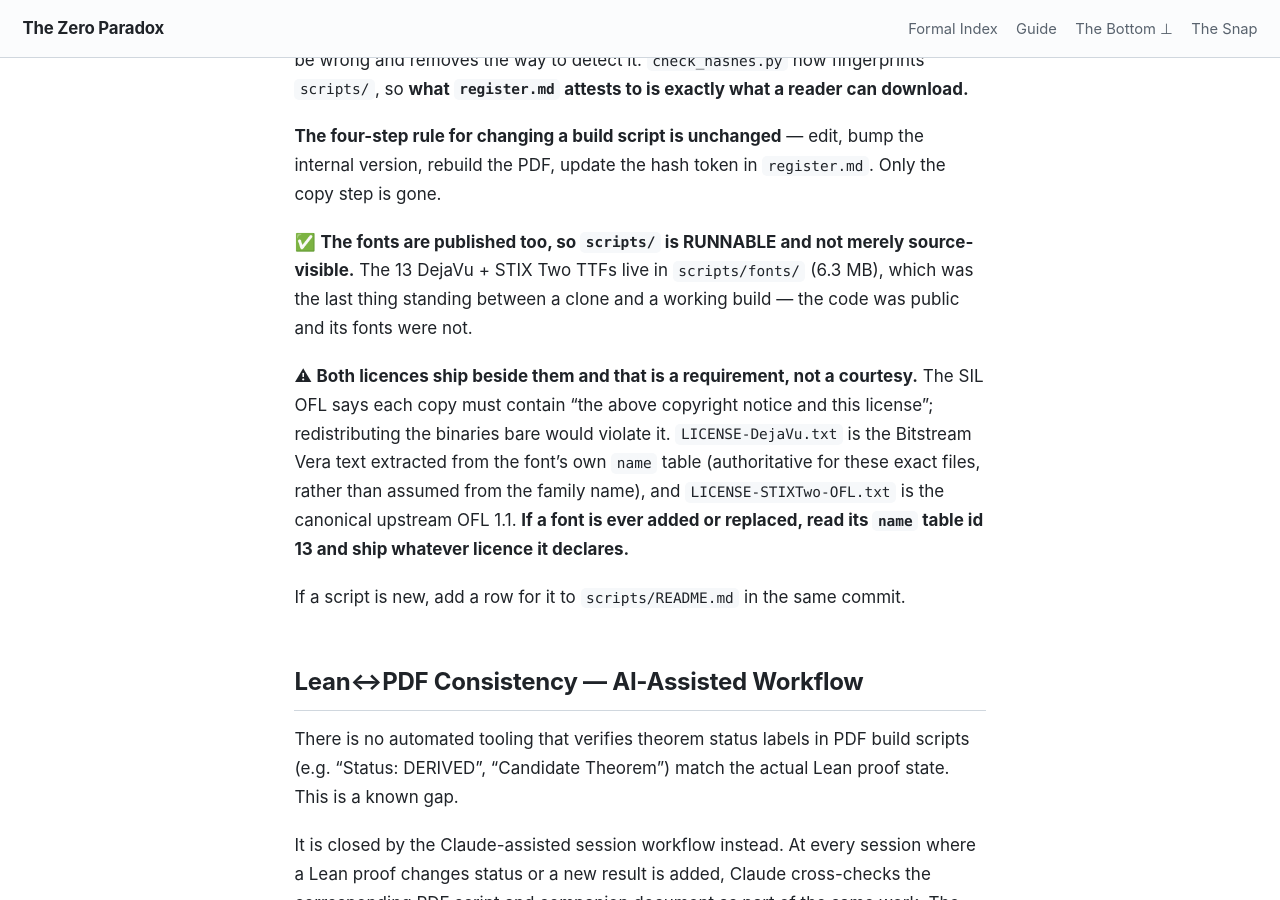
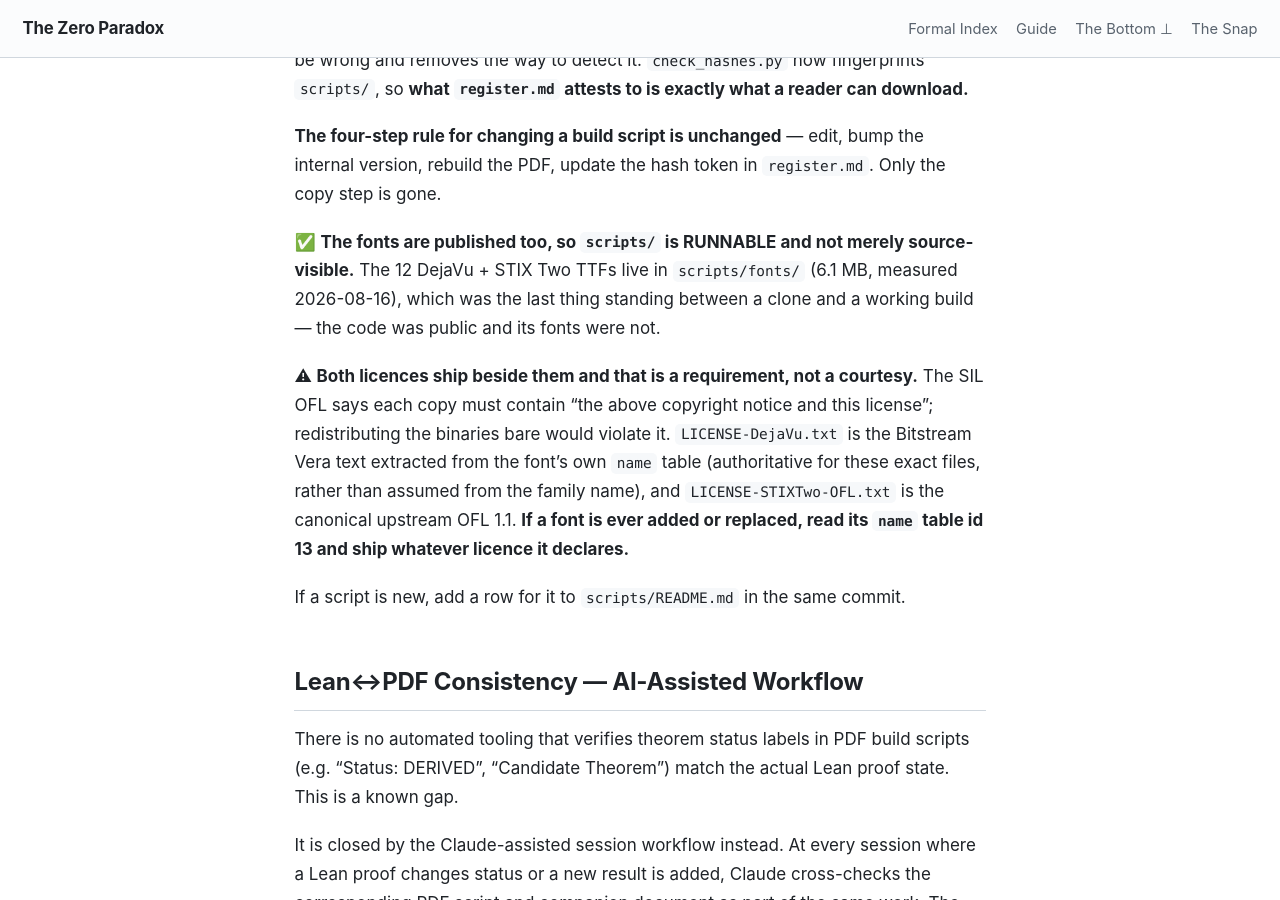
Before and after one commit to timbrigham/ZeroParadox, a Jekyll site: the page built from CLAUDE.md, in a window 1280 px wide and 900 px high, scrolled down 76324 px. Built offline with Jekyll 4.4.1, drawn with Linux system fonts in a browser that asks for light colours; our own code applies the rules of GitHub Pages for plain Markdown files.

Commit message:
Drop STIXTwo-BoldItalic: it ships under a licence we do not include
Round-4 editorial, FAIL-BEDROCK. The arc published 13 font binaries and asserted
in six tracked places that the two included licence files cover them. Parsing
the `name` table out of each file directly, per the project's own rule to read
nameID 13 and ship whatever the font declares, twelve are covered and one is not:

  STIXTwo-Regular/-Bold/-Italic   2.13 b169  STIX Fonts Project Authors  scripts.sil.org/OFL
  STIXTwo-Math                    2.12 b161  STIX Fonts Project Authors  scripts.sil.org/OFL
  STIXTwo-BoldItalic              2.10 b154  STI Pub Companies           stixfonts.org/user_license.html

Three independent signals disagree -- version, copyright holder, licence URL --
so this is a different release generation under a different grant, not stale
metadata. Its own embedded text says it is "based on the SIL Open Font License",
not that it is one, and opens with a click-through condition the OFL does not
contain: "As a condition for receiving these fonts at no charge, each person
downloading the fonts must agree to some simple license terms."

The included LICENSE-STIXTwo-OFL.txt names the 2001-2021 Project Authors, not
this binary's holder, so its declared notice accompanied nothing. The false
premise carried a conclusion -- that shipping the OFL text discharged the
obligation -- and two of the six carriers were the worst available: LICENSE,
whose job is legal accuracy, and .zenodo.json, which becomes a permanent DOI
deposit record.

No build path loads the face. Every TTFont call across every script registers
four DejaVuSans faces plus STIXTwo-Math; the rest are unused. So deleting it
makes all six sentences true with no edit to any of them, and ZP-A still builds.

The DejaVu family was verified the same way and is correct: LICENSE-DejaVu.txt
is genuinely its nameID 13, carrying all three statements (Bitstream Vera, Arev,
and the public-domain DejaVu changes). The rule was written down and followed
for one family; STIX was assumed uniform and never read.

Also: the two font counts this changes, and a quote of minimal_core.yml's header
that kept "manual by design" and dropped "also runs automatically when the file
itself changes" -- the workflow has push and pull_request triggers.

Co-Authored-By: Claude Opus 5 <noreply@anthropic.com>
Claude-Session: https://claude.ai/code/session_01Y3bev4DJYKL6X8bHXccZJe

```diff
--- a/CLAUDE.md
+++ b/CLAUDE.md
@@ -1796,7 +1796,8 @@ fingerprints `scripts/`, so **what `register.md` attests to is exactly what a re
 rebuild the PDF, update the hash token in `register.md`. Only the copy step is gone.
 
 ✅ **The fonts are published too, so `scripts/` is RUNNABLE and not merely source-visible.** The
-13 DejaVu + STIX Two TTFs live in `scripts/fonts/` (6.3 MB), which was the last thing standing
+12 DejaVu + STIX Two TTFs live in `scripts/fonts/` (6.1 MB, measured 2026-08-16), which was the
+last thing standing
 between a clone and a working build — the code was public and its fonts were not.
 
 ⚠ **Both licences ship beside them and that is a requirement, not a courtesy.** The SIL OFL says
```
Also changed, not shown: scripts/README.md (+2 -2 lines), scripts/fonts/STIXTwo-BoldItalic.ttf (deleted).
